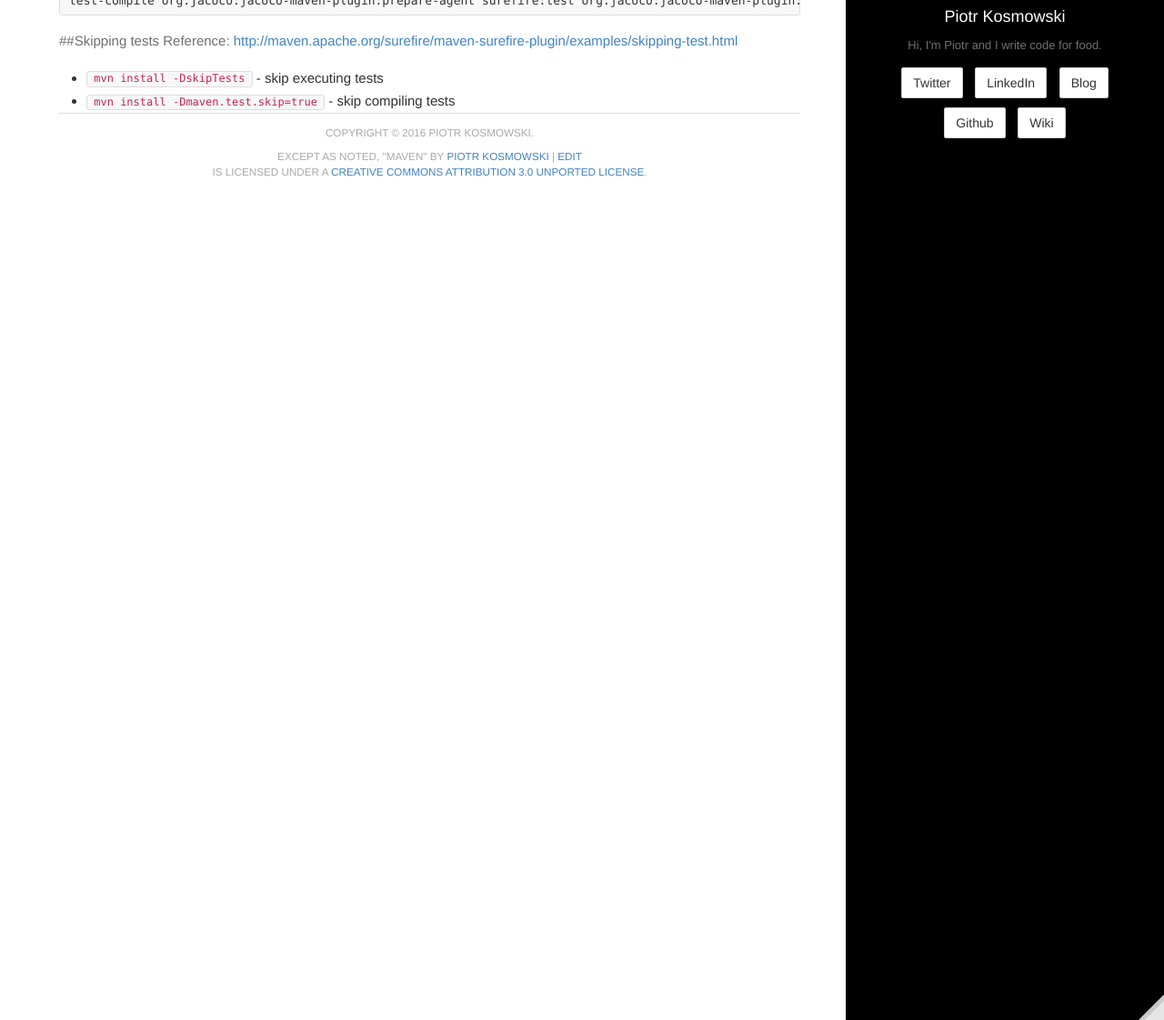
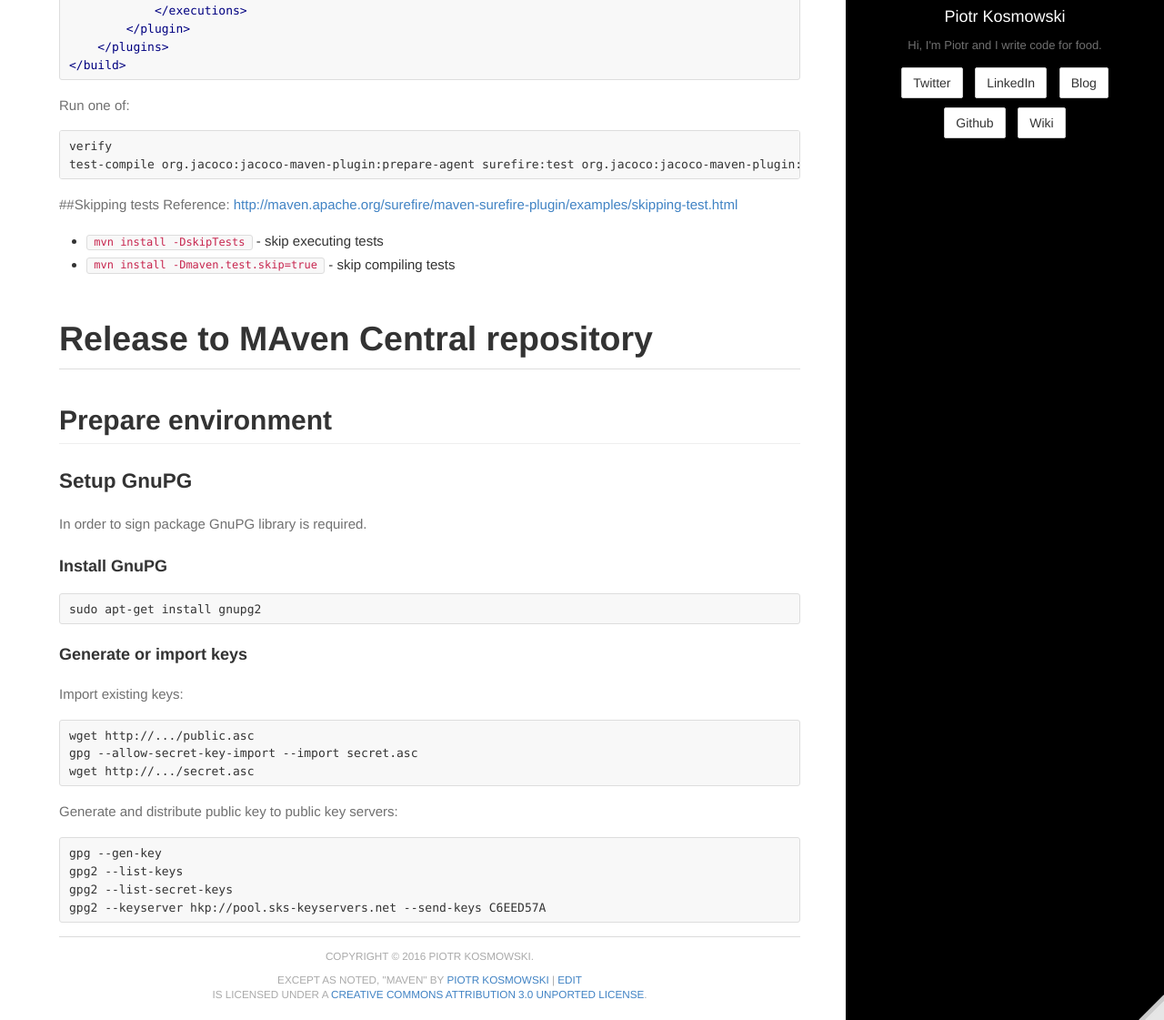
Before and after one commit to kospiotr/kospiotr.github.io, a Jekyll site: the page built from wiki/maven.md, in a window 1280 px wide and 1400 px high, scrolled down 9411 px, cut to the strip 279-1400 px from the top of the window. Shown: the whole strip at 91% size. Built offline with Jekyll 4.4.1, drawn with Linux system fonts in a browser that asks for light colours; some of the changed text lies outside the part shown.

Commit message:
Update maven.md

````diff
--- a/wiki/maven.md
+++ b/wiki/maven.md
@@ -434,3 +434,36 @@ Reference: [http://maven.apache.org/surefire/maven-surefire-plugin/examples/skip
 
  * ```mvn install -DskipTests``` - skip executing tests
  * ```mvn install -Dmaven.test.skip=true``` - skip compiling tests
+
+# Release to MAven Central repository
+
+## Prepare environment
+
+### Setup GnuPG
+
+In order to sign package GnuPG library is required.
+
+#### Install GnuPG
+
+```
+sudo apt-get install gnupg2
+```
+
+#### Generate or import keys
+
+Import existing keys:
+
+```
+wget http://.../public.asc
+gpg --allow-secret-key-import --import secret.asc
+wget http://.../secret.asc
+```
+
+Generate and distribute public key to public key servers:
+
+```
+gpg --gen-key
+gpg2 --list-keys
+gpg2 --list-secret-keys
+gpg2 --keyserver hkp://pool.sks-keyservers.net --send-keys C6EED57A
+```
````
